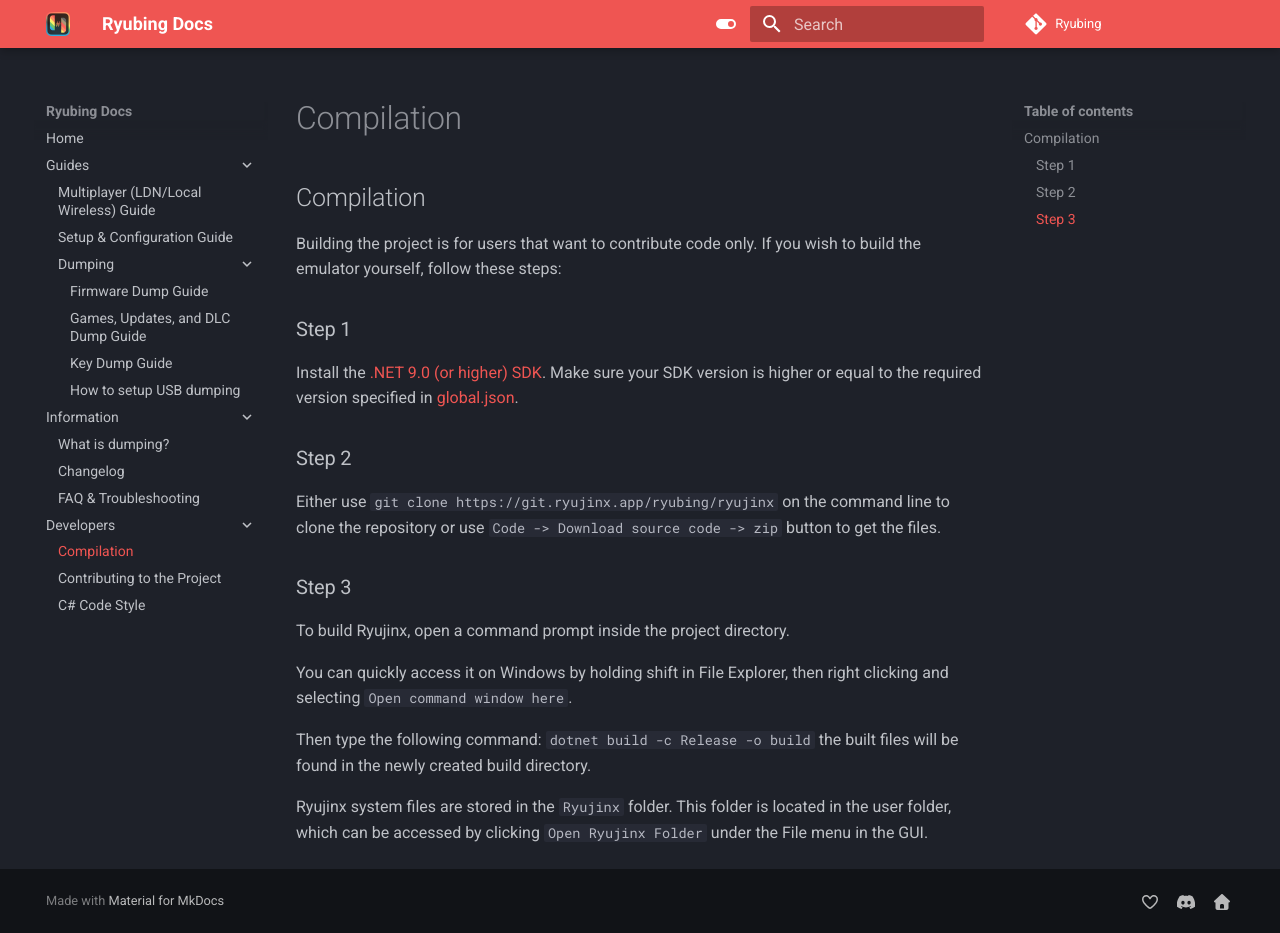
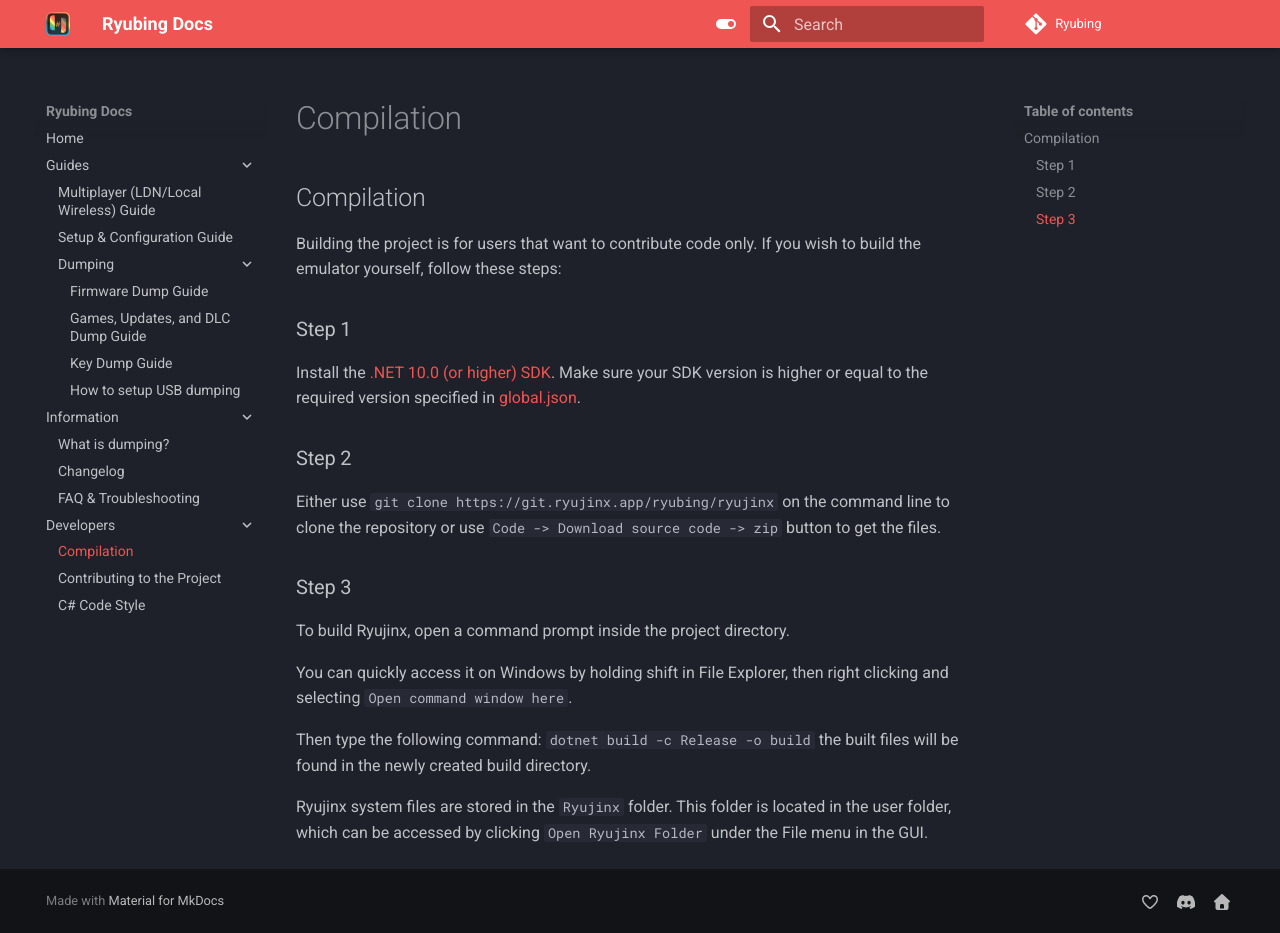
Before and after one commit to Ryubing/docs, an MkDocs documentation site: the page built from docs/dev/compilation.md, in a window 1280 px wide and 933 px high. Built offline with MkDocs 1.6.1 and Material for MkDocs 9.7.7, drawn with Linux system fonts in a browser that asks for light colours.

Commit message:
update dotnet requirement

```diff
--- a/docs/dev/compilation.md
+++ b/docs/dev/compilation.md
@@ -5,7 +5,7 @@ If you wish to build the emulator yourself, follow these steps:
 
 ### Step 1
 
-Install the [.NET 9.0 (or higher) SDK](https://dotnet.microsoft.com/download/dotnet/9.0).
+Install the [.NET 10.0 (or higher) SDK](https://dotnet.microsoft.com/download/dotnet/10.0).
 Make sure your SDK version is higher or equal to the required version specified in [global.json](https://git.ryujinx.app/ryubing/ryujinx/-/blob/master/global.json?ref_type=heads).
 
 ### Step 2
```
